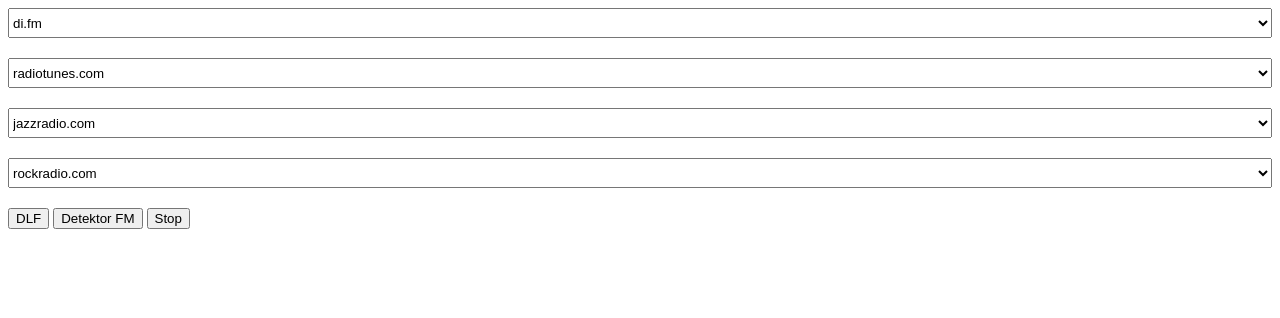
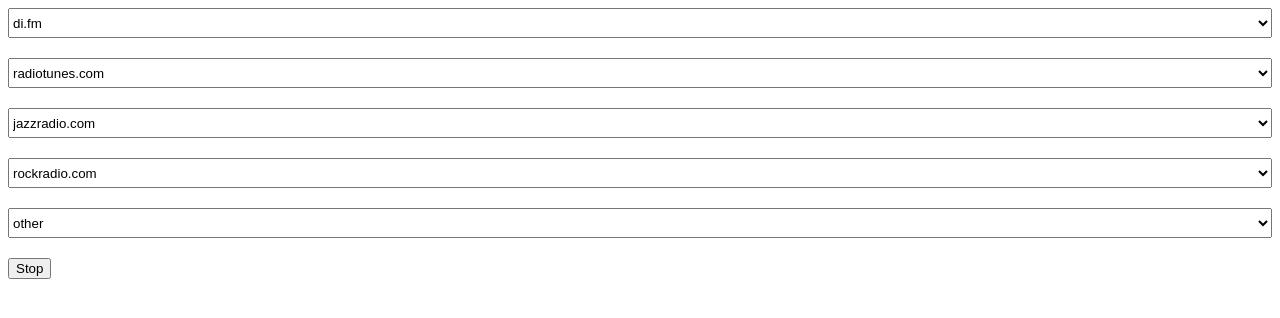
Before and after one commit to mcnesium/wmpc, a PHP site: page / in a window 1280 px wide. Shown: the top 318 px of the page. Run offline with PHP 8.4, Linux system fonts and the light colour scheme.

Commit message:
revert that nofamily foo and just add another subdir

```diff
--- a/index.php
+++ b/index.php
@@ -11,7 +11,8 @@
         'di.fm',
         'radiotunes.com',
         'jazzradio.com',
-        'rockradio.com'
+        'rockradio.com',
+        'other'
     );
 
     // put available stream playlist files in array
@@ -34,8 +35,6 @@
         ?>
         </select>
     <?php endforeach; ?>
-    <button name="nofamily" value="dlf.m3u">DLF</button>
-    <button name="nofamily" value="detektorfm.m3u">Detektor FM</button>
     <button name="stop" value="stop">Stop</button>
 </form>
 
@@ -48,10 +47,8 @@
             shell_exec('mpc stop');
         }
         else if ($value != '') {
-            // if stream is from a family, set its subdirectory
-            $streamfamily = ( $postvar == 'nofamily' ) ? '' : str_replace('_','.',escapeshellarg($postvar)).'/';
             // execute shell command to play the selected stream
-            shell_exec('mpc clear && mpc load '.$streamdir.'/'.$streamfamily.escapeshellarg($value).' && mpc play');
+            shell_exec('mpc clear && mpc load '.$streamdir.'/'.str_replace('_','.',escapeshellarg($postvar)).'/'.escapeshellarg($value).' && mpc play');
 
             break;
         }
```
